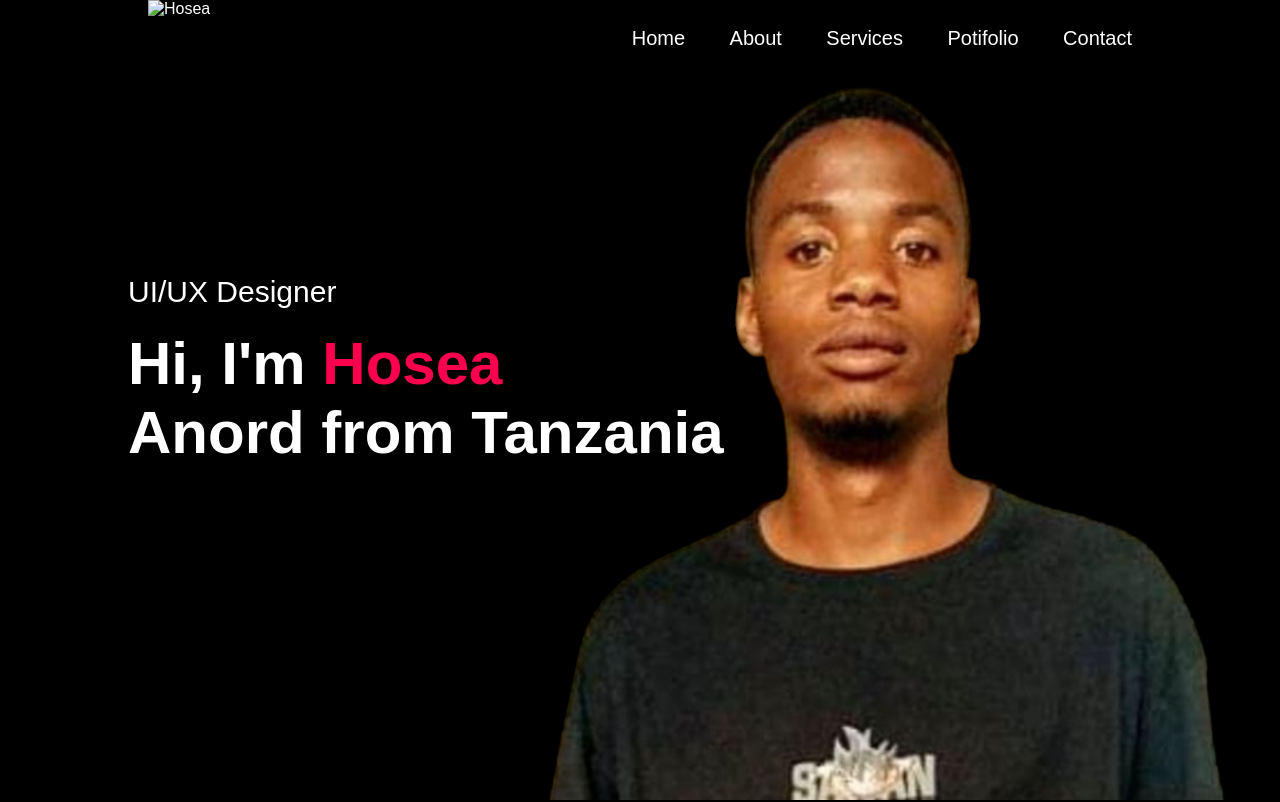
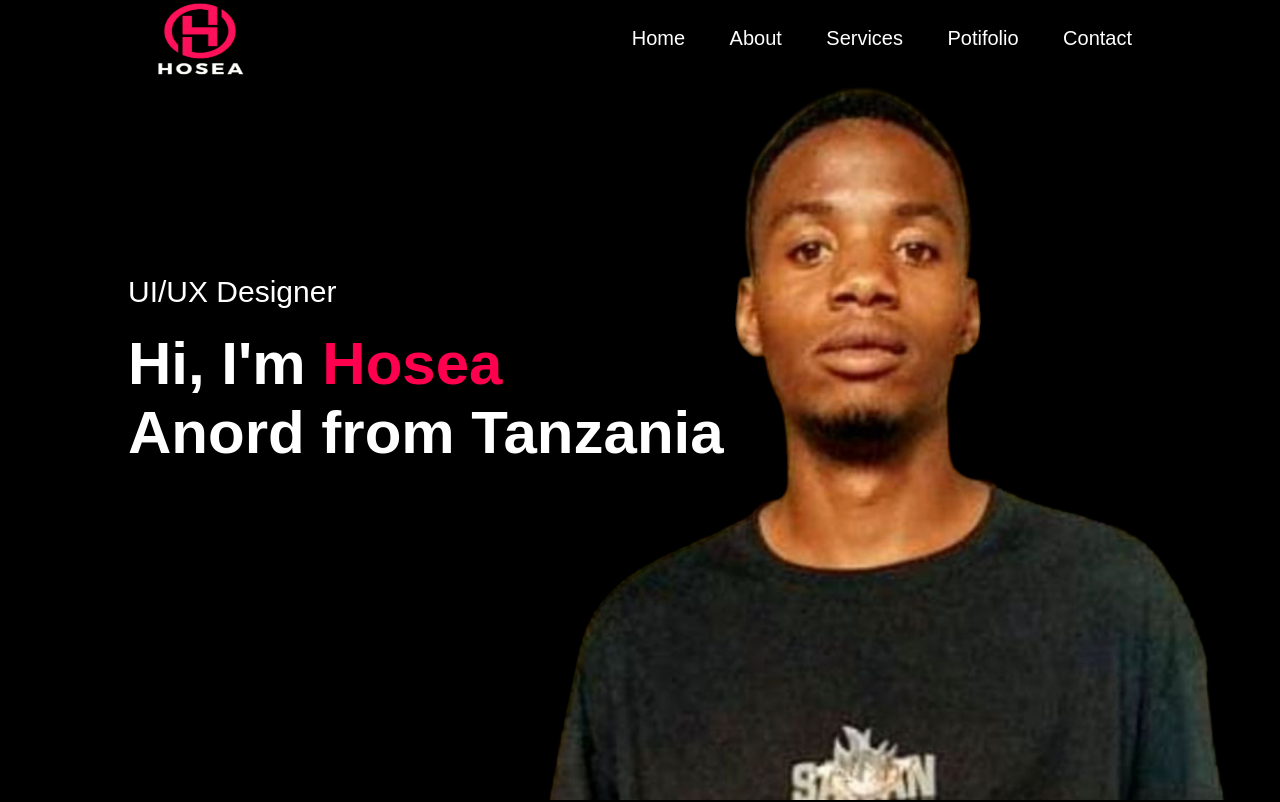
Before and after one commit to hoseaanord/mypotifolio, a plain HTML site: page index.html in a window 1280 px wide. Shown: the top 802 px of the page. Drawn offline with Linux system fonts and the light colour scheme.

Commit message:
Update index.html

```diff
--- a/index.html
+++ b/index.html
@@ -10,7 +10,7 @@
     <div id="header">
         <div class="container">
             <nav>
-                <img src="images/logo.png"  alt="Hosea" class="logo">
+                <img src="logoo.png"  alt="Hosea" class="logo">
                 <ul id="sidemenu">
                     <li><a href="#header">Home</a></li>
                     <li><a href="#about">About</a></li>
```
